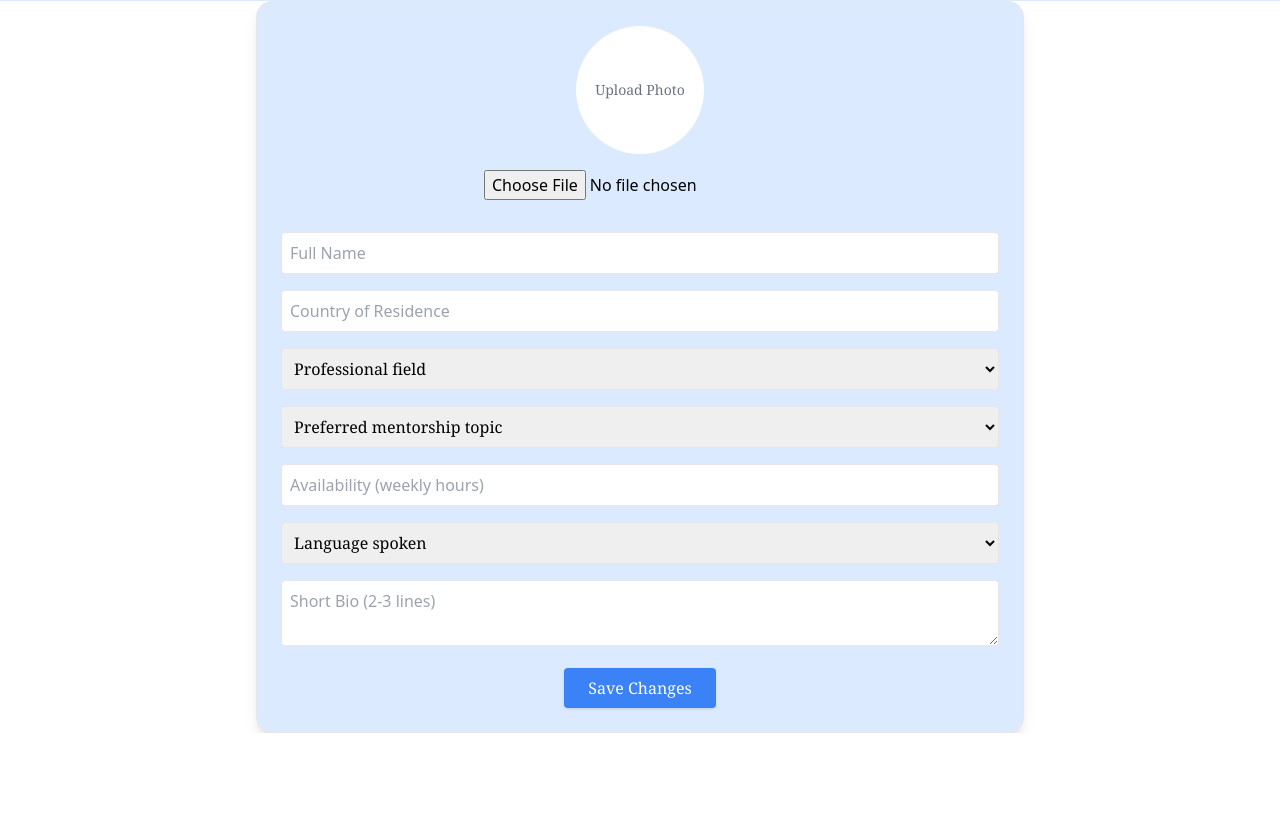
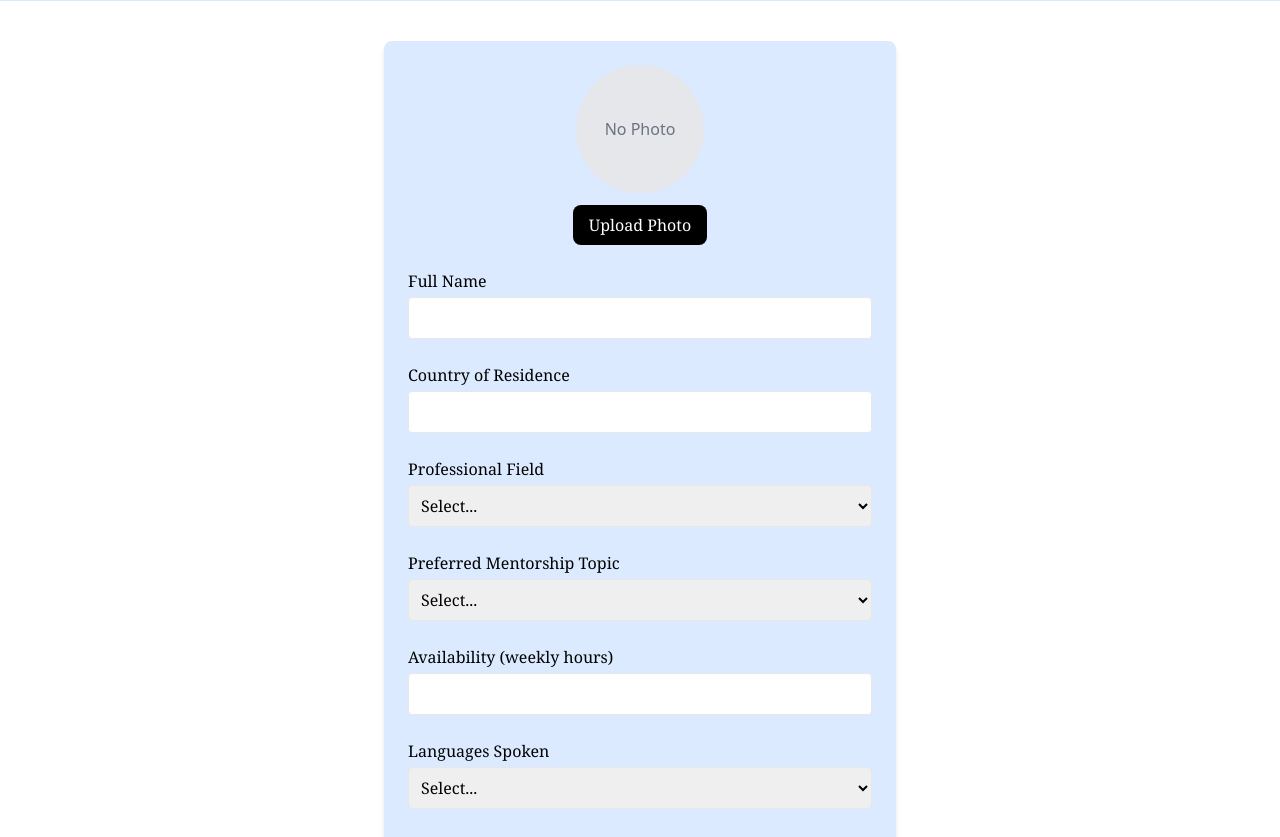
Before and after one commit to Munezero26200/bridge-to-rise, a React (Vite) app: page / in a window 1280 px wide. Shown: the part 5899-6736 px from the top of the page. Before the commit the page ends 6632 px from the top, so only its background shows below. Built offline with nearby package versions, Linux system fonts and the light colour scheme.

Commit message:
Here is profile of mentor so far

```diff
--- a/src/components/MentorProfile.jsx
+++ b/src/components/MentorProfile.jsx
@@ -1,196 +1,283 @@
-import { useState } from "react";
+import React, { useState } from "react";
 
-export default function MentorProfile() {
-  const [profile, setProfile] = useState({
+const MentorProfile = () => {
+  const [formData, setFormData] = useState({
     fullName: "",
     country: "",
     field: "",
+    otherField: "",
     topics: "",
     topicsOther: "",
     availability: "",
     language: "",
     bio: "",
-    photo: "",
+    photo: null,
   });
 
-  const [isEditing, setIsEditing] = useState(true); // start with form view
+  const [previewUrl, setPreviewUrl] = useState(null);
+  const [submitted, setSubmitted] = useState(false);
+
+  const professionalFields = [
+    "Information Technology (IT)",
+    "Business & Entrepreneurship",
+    "Healthcare & Medicine",
+    "Education & Research",
+    "Engineering & Architecture",
+    "Tourism & Hospitality Management",
+    "Other",
+  ];
+
+  const mentorshipTopics = ["Career advice", "Job search", "Entrepreneurship", "Other"];
+
+  const languagesOptions = ["English", "French", "Kiswahili", "Other"];
+
+  const handleChange = (e) => {
+    const { name, value } = e.target;
+    setFormData((prev) => ({ ...prev, [name]: value }));
+  };
 
   const handlePhotoUpload = (e) => {
     const file = e.target.files[0];
     if (file) {
-      const reader = new FileReader();
-      reader.onloadend = () => setProfile({ ...profile, photo: reader.result });
-      reader.readAsDataURL(file);
+      setFormData((prev) => ({ ...prev, photo: file }));
+      setPreviewUrl(URL.createObjectURL(file));
     }
   };
 
-  const handleSave = () => {
-    setIsEditing(false); // switch to profile view
+  const handleSubmit = (e) => {
+    e.preventDefault();
+    setSubmitted(true);
   };
 
-  const handleEdit = () => {
-    setIsEditing(true); // back to form
-  };
-
-  const hasData = Object.values(profile).some((value) => value && value !== "");
-
   return (
-    <div className="max-w-3xl mx-auto p-6 bg-blue-100 rounded-2xl shadow-lg border border-gray-200">
-      {isEditing ? (
-        // ========== Form View ==========
-        <div className="space-y-4">
+    <div className="min-h-screen bg-white flex items-center justify-center py-10">
+      <div className="w-full max-w-lg bg-blue-100 rounded-lg shadow-md p-6">
+        {!submitted ? (
+          <form onSubmit={handleSubmit} className="space-y-6">
+            {/* Profile Photo */}
             <div className="flex flex-col items-center">
-            {profile.photo ? (
+              {previewUrl ? (
                 <img
-                src={profile.photo}
-                alt="Profile"
-                className="w-32 h-32 rounded-full object-cover mb-4"
+                  src={previewUrl}
+                  alt="Profile Preview"
+                  className="w-32 h-32 rounded-full object-cover border-2 border-gray-400"
                 />
               ) : (
-              <div className="w-32 h-32 font-serif rounded-full bg-white flex items-center justify-center mb-4 text-sm text-gray-500">
-                Upload Photo
+                <div className="w-32 h-32 flex items-center justify-center rounded-full bg-gray-200 text-gray-500">
+                  No Photo
                 </div>
               )}
+
+              {/* Hidden file input */}
               <input
                 type="file"
                 accept="image/*"
+                id="photoUpload"
                 onChange={handlePhotoUpload}
-              className="mb-4"
+                className="hidden"
+              />
+
+              {/* Styled upload button */}
+              <label
+                htmlFor="photoUpload"
+                className="mt-3 px-4 py-2 bg-black text-white rounded-lg cursor-pointer hover:bg-gray-800 transition font-serif"
+              >
+                Upload Photo
+              </label>
+            </div>
+
+            {/* Full Name */}
+            <div>
+              <label className="block font-medium font-serif">Full Name</label>
+              <input
+                type="text"
+                name="fullName"
+                value={formData.fullName}
+                onChange={handleChange}
+                className="w-full mt-1 p-2 border rounded font-serif"
+                required
               />
             </div>
 
+            {/* Country */}
+            <div>
+              <label className="block font-medium font-serif">Country of Residence</label>
               <input
                 type="text"
-            placeholder="Full Name"
-            value={profile.fullName}
-            onChange={(e) => setProfile({ ...profile, fullName: e.target.value })}
-            className="w-full border rounded p-2"
+                name="country"
+                value={formData.country}
+                onChange={handleChange}
+                className="w-full mt-1 p-2 border rounded font-serif"
+                required
               />
+            </div>
 
+            {/* Professional Field */}
+            <div>
+              <label className="block font-medium font-serif">Professional Field</label>
+              <select
+                name="field"
+                value={formData.field}
+                onChange={handleChange}
+                className="w-full mt-1 p-2 border rounded font-serif"
+                required
+              >
+                <option value="">Select...</option>
+                {professionalFields.map((field, i) => (
+                  <option key={i} value={field}>
+                    {field}
+                  </option>
+                ))}
+              </select>
+              {formData.field === "Other" && (
                 <input
                   type="text"
-            placeholder="Country of Residence"
-            value={profile.country}
-            onChange={(e) => setProfile({ ...profile, country: e.target.value })}
-            className="w-full border rounded p-2"
+                  name="otherField"
+                  placeholder="Specify your field"
+                  value={formData.otherField}
+                  onChange={handleChange}
+                  className="w-full mt-2 p-2 border rounded font-serif"
                 />
+              )}
+            </div>
 
+            {/* Mentorship Topics */}
+            <div>
+              <label className="block font-medium font-serif">Preferred Mentorship Topic</label>
               <select
-            value={profile.field}
-            onChange={(e) => setProfile({ ...profile, field: e.target.value })}
-            className="w-full font-serif border rounded p-2"
+                name="topics"
+                value={formData.topics}
+                onChange={handleChange}
+                className="w-full mt-1 p-2 border rounded font-serif"
               >
-            <option value="" className="text-gray-200">Professional field</option>
-            <option>Information Technology (IT)</option>
-            <option>Business & Entrepreneurship</option>
-            <option>Healthcare & Medicine</option>
-            <option>Education & Research</option>
-            <option>Engineering & Architecture</option>
-            <option>Tourism & Hospitality Management</option>
-            <option>Others</option>
+                <option value="">Select...</option>
+                {mentorshipTopics.map((topic, i) => (
+                  <option key={i} value={topic}>
+                    {topic}
+                  </option>
+                ))}
               </select>
-
-          <select
-            value={profile.topics}
-            onChange={(e) => setProfile({ ...profile, topics: e.target.value })}
-            className="w-full font-serif border rounded p-2"
-          >
-            <option value="">Preferred mentorship topic</option>
-            <option>Career advice</option>
-            <option>Job search</option>
-            <option>Entrepreneurship</option>
-            <option>Other</option>
-          </select>
-
-          {profile.topics === "Other" && (
+              {formData.topics === "Other" && (
                 <input
                   type="text"
-              placeholder="Enter other topic"
-              value={profile.topicsOther}
-              onChange={(e) =>
-                setProfile({ ...profile, topicsOther: e.target.value })
-              }
-              className="w-full border rounded p-2"
+                  name="topicsOther"
+                  placeholder="Specify topic"
+                  value={formData.topicsOther}
+                  onChange={handleChange}
+                  className="w-full mt-2 p-2 border rounded font-serif"
                 />
               )}
+            </div>
 
+            {/* Availability */}
+            <div>
+              <label className="block font-medium font-serif">Availability (weekly hours)</label>
               <input
                 type="text"
-            placeholder="Availability (weekly hours)"
-            value={profile.availability}
-            onChange={(e) => setProfile({ ...profile, availability: e.target.value })}
-            className="w-full border rounded p-2"
+                name="availability"
+                value={formData.availability}
+                onChange={handleChange}
+                className="w-full mt-1 p-2 border rounded font-serif"
               />
+            </div>
 
+            {/* Languages */}
+            <div>
+              <label className="block font-medium font-serif">Languages Spoken</label>
               <select
-            value={profile.language}
-            onChange={(e) => setProfile({ ...profile, language: e.target.value })}
-            className="w-full font-serif border rounded p-2"
+                name="language"
+                value={formData.language}
+                onChange={handleChange}
+                className="w-full mt-1 p-2 border rounded font-serif"
               >
-            <option value="" className="text-gray-200">Language spoken</option>
-            <option>English</option>
-            <option>French</option>
-            <option>Kiswahili</option>
+                <option value="">Select...</option>
+                {languagesOptions.map((lang, i) => (
+                  <option key={i} value={lang}>
+                    {lang}
+                  </option>
+                ))}
               </select>
+            </div>
 
+            {/* Bio */}
+            <div>
+              <label className="block font-medium font-serif">Bio</label>
               <textarea
-            placeholder="Short Bio (2-3 lines)"
-            value={profile.bio}
-            onChange={(e) => setProfile({ ...profile, bio: e.target.value })}
-            className="w-full border rounded p-2"
+                name="bio"
+                value={formData.bio}
+                onChange={handleChange}
+                className="w-full mt-1 p-2 border rounded font-serif"
+                rows="4"
               />
+            </div>
 
-          <div className="flex justify-center mt-6">
+            {/* Submit */}
             <button
-              onClick={handleSave}
-              className="px-6 py-2 bg-blue-500 font-serif text-white rounded shadow hover:bg-blue-600"
+              type="submit"
+              className="w-full bg-black font-serif text-white py-2 rounded hover:bg-gray-800 transition"
             >
               Save Changes
             </button>
-          </div>
-        </div>
+          </form>
         ) : (
-        // ========== Profile View ==========
-        <div className="flex flex-col items-center space-y-4 text-center">
-          {/* Photo */}
-          {profile.photo ? (
+          // Profile Preview after submission
+          <div className="space-y-6 text-center">
+            {/* Styled profile photo */}
+            <div className="flex justify-center">
+              {previewUrl && (
+                <div className="relative">
                   <img
-              src={profile.photo}
+                    src={previewUrl}
                     alt="Profile"
-              className="w-32 h-32 rounded-full object-cover shadow mb-4"
+                    className="w-36 h-36 rounded-full object-cover border-4 border-black shadow-lg"
                   />
-          ) : (
-            <div className="w-32 h-32 rounded-full bg-gray-200 flex items-center justify-center mb-4 text-sm text-gray-500">
-              Profile Photo
                 </div>
               )}
+            </div>
 
-          {/* Only show fields that have data */}
-          {hasData && (
-            <div className="space-y-1 bg-slate-300">
-              {profile.fullName && <h2 className="text-xl font-serif font-bold">{profile.fullName}</h2>}
-              {profile.country && <p>{profile.country}</p>}
-              {profile.field && <p className="text-blue-900 font-serif font-semibold">{profile.field}</p>}
-              {profile.topics && (
-                <p>{profile.topics === "Other" ? profile.topicsOther : profile.topics}</p>
-              )}
-              {profile.availability && <p>Availability: {profile.availability}</p>}
-              {profile.language && <p>Language: {profile.language}</p>}
-              {profile.bio && <p className="text-gray-700">{profile.bio}</p>}
+            {/* Name + Country */}
+            <div>
+              <h2 className="text-2xl font-bold font-serif text-black">
+                {formData.fullName}
+              </h2>
+              <p className="text-gray-700 font-serif">{formData.country}</p>
             </div>
-          )}
 
-          {/* Edit Button */}
-          <div className="flex justify-center mt-6">
+            {/* Details */}
+            <div className="space-y-2 text-left bg-white p-4 rounded-lg shadow font-serif">
+              <p>
+                <span className="font-semibold">Professional Field:</span>{" "}
+                {formData.field === "Other" ? formData.otherField : formData.field}
+              </p>
+              <p>
+                <span className="font-semibold">Mentorship Topic:</span>{" "}
+                {formData.topics === "Other" ? formData.topicsOther : formData.topics}
+              </p>
+              <p>
+                <span className="font-semibold">Availability:</span>{" "}
+                {formData.availability}
+              </p>
+              <p>
+                <span className="font-semibold">Languages:</span>{" "}
+                {formData.language}
+              </p>
+              <p>
+                <span className="font-semibold">Bio:</span> {formData.bio}
+              </p>
+            </div>
+
+            {/* Edit button */}
             <button
-              onClick={handleEdit}
-              className="px-6 py-2 bg-blue-500 text-white rounded shadow hover:bg-blue-600"
+              onClick={() => setSubmitted(false)}
+              className="mt-4 w-full bg-black text-white font-serif py-2 rounded hover:bg-gray-800 transition"
             >
               Edit Profile
             </button>
           </div>
-        </div>
         )}
       </div>
+    </div>
   );
-}
+};
+
+export default MentorProfile;
```
Lines whose indentation alone changed are shown as unchanged.
